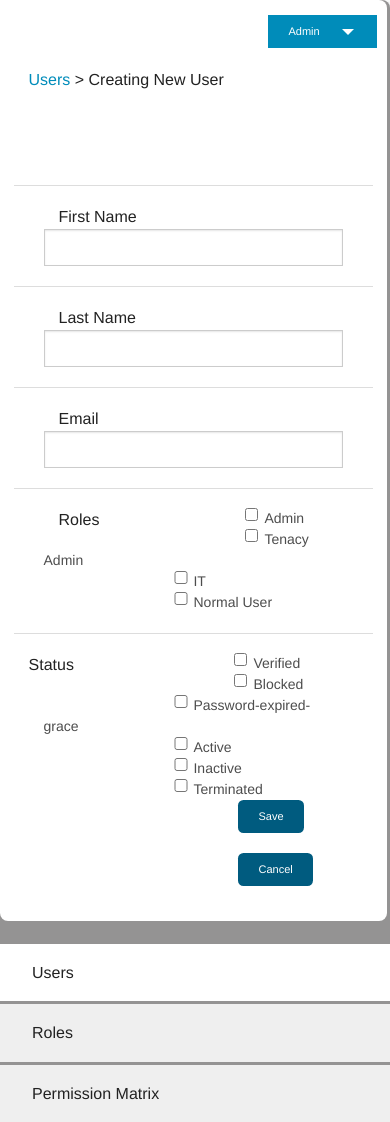
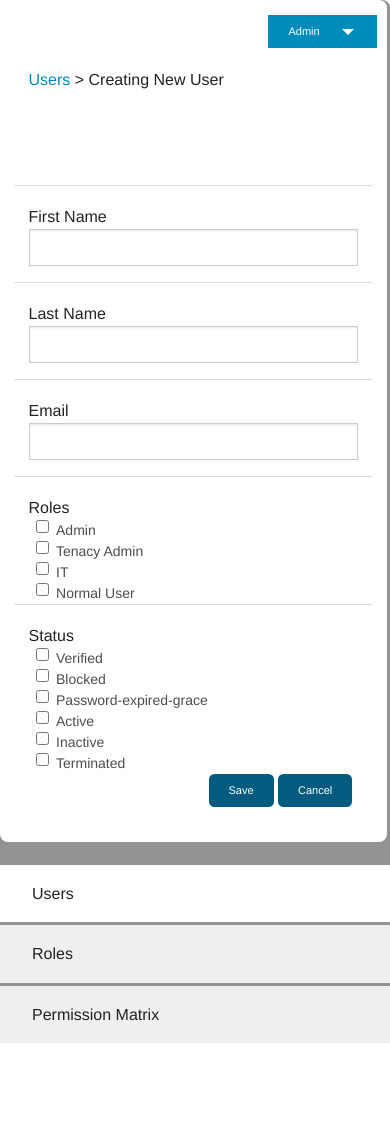
Before and after one commit to xelagfx1/city-z, a website: page index.html in a window 390 px wide. After the commit the page ends 1043 px from the top, so only its background shows below. Drawn offline with Linux system fonts and the light colour scheme.

Commit message:
fixed checkboxes

```diff
--- a/index.html
+++ b/index.html
@@ -10,14 +10,10 @@
     <body>
         <div class="main">
             <div class="container">
-
                 <div class="row">
-
                     <div class="right-column">
-
                         <div class="tabs-content">
                             <div class="content active" id="panel11">
-
                                 <div class="wrapper">
                                     <div class="admin-button">
                                         <button href="#" data-dropdown="drop1" aria-controls="drop1" aria-expanded="false" class="admin">Admin</button>
@@ -27,38 +23,27 @@
                                             <li><a href="#">Yet another</a></li>
                                         </ul>
                                     </div> <!-- end admin-button -->
-
                                     <div class="row row-height">
                                         <div class="users-column"><a>Users</a> > Creating New User</div>
                                     </div>
-
                                     <hr>
-
-
                                     <div class="row">
                                         <form class="form-container">
-
                                             <div class="form-label">First Name</div>
                                             <div class="user-input">
                                                 <input type="text" placeholder="" />
                                             </div>
-
                                             <hr>
-
                                             <div class="form-label">Last Name</div>
                                             <div class="user-input">
                                                 <input type="text" placeholder="" />
                                             </div>
-
                                             <hr>
-
                                             <div class="form-label">Email</div>
                                             <div class="user-input">
                                                 <input type="text" placeholder="" />
                                             </div>
-
                                             <hr>
-
                                             <div class="form-label">Roles</div>
                                                 <div class="user-input">
                                                     <input class="checkbox-item" id="admin-checkbox" type="checkbox">
@@ -68,10 +53,8 @@
                                                     <input class="checkbox-item" id="it-checkbox" type="checkbox"><label for="it-checkbox">IT</label>
                                                     <input class="checkbox-item" id="normal-checkbox" type="checkbox"><label for="normal-checkbox">Normal User</label>
                                                 </div>
-
                                             <hr>
-
-                                            <div class="checkbox-label">Status</div>
+                                            <div class="form-label">Status</div>
                                                 <div class="user-input">
                                                     <input class="checkbox-item"id="verified-checkbox" type="checkbox"><label for="verified-checkbox">Verified</label>
                                                     <input class="checkbox-item"id="blocked-checkbox" type="checkbox"><label for="blocked-checkbox">Blocked</label>
@@ -82,10 +65,6 @@
                                                 </div>
                                         </form>
                                     </div> <!-- end row -->
-
-
-
-
                                       <div class="row">
                                         <div class="save-cancel">
                                           <a href="#" class="default-button">Save</a>
@@ -94,8 +73,8 @@
                                     </div>
                                 </div> <!-- end wrapper -->
                             </div> <!-- end active content -->
-
                             <div class="content" id="panel21" role="tabpanel" aria-hidden="true">
+                                <div class="wrapper">
                                 <div class="form-container">
                                     <div class="row search-row">
                                         <form class="search-form">
@@ -118,7 +97,6 @@
                                             </div>
                                         </form>
                                     </div> <!-- end search-row -->
-
                                     <form class="role-filters">
                                         <div class="row">
                                             <div class="roles-dropdown">
@@ -147,7 +125,6 @@
                                             </div>
                                         </div><!--end row-->
                                     </form>
-
                                     <div class="row">
                                         <div class="roles-table">
                                             <table id="users" class="user-form">
@@ -185,19 +162,14 @@
                                             </table>
                                         </div> <!-- end roles-table -->
                                     </div> <!-- end row -->
-
                                 </div> <!-- end form-container -->
+                                </div> <!-- end wrapper -->
                             </div><!--end panel21-->
-
                             <div class="content" id="panel31">
                             </div>
-
                         </div> <!-- end tabs-content  -->
-
                     </div> <!-- end right-column -->
-
                 <div class="left-column">
-
                     <div class="ul-wrapper">
                         <ul class="tabs vertical" style="margin-top: 5%;" data-tab>
                             <li class="tab-title active"><a href="#panel11">Users</a></li>
@@ -205,18 +177,10 @@
                              <li class="tab-title"><a href="#panel31">Permission Matrix</a></li>
                         </ul>
                     </div>
-
                 </div> <!-- end left-column -->
-
-
                 </div> <!-- end row -->
-
-
-
             </div> <!-- end container -->
         </div> <!-- end main -->
-
     <script src="js/app.js"></script>
-
     </body>
 </html>
--- a/scss/_styles.scss
+++ b/scss/_styles.scss
@@ -209,13 +209,13 @@
     .form-label {
       @include grid-column(
         // Control the number of columns
-        // $columns:3,
+        $columns:5
         // Specify whether or not this is the last column in the row
         // $last-column:false,
         // Choose whether or not to center this column
         // $center:true
         // Choose the number of columns to offset this element by
-        $offset:1
+        // $offset:1
         // Specify how many columns to push this element past
         // $push:3,
         // Specify how many columns to pull this element past
@@ -251,15 +251,38 @@
     }
 }
 
+@media #{$medium-only} {
+    .form-label {
+      @include grid-column(
+        // Control the number of columns
+        $columns:12
+        // Specify whether or not this is the last column in the row
+        // $last-column:false,
+        // Choose whether or not to center this column
+        // $center:true
+        // Choose the number of columns to offset this element by
+        // $offset:1
+        // Specify how many columns to push this element past
+        // $push:3,
+        // Specify how many columns to pull this element past
+        // $pull:9,
+        // Set to true to remove column padding
+        // $collapse:true,
+        // Specify the float direction
+        // $float:right
+      );
+    }
+}
+
 @media #{$small-only} {
     .user-input {
       @include grid-column(
         // Control the number of columns
-        $columns:11,
+        $columns:12
         // Specify whether or not this is the last column in the row
         // $last-column:false,
         // Choose whether or not to center this column
-        $center:true
+        // $center:true
         // Choose the number of columns to offset this element by
         // $offset:2
         // Specify how many columns to push this element past
@@ -267,7 +290,7 @@
         // Specify how many columns to pull this element past
         // $pull:9,
         // Set to true to remove column padding
-        // $collapse:true,
+        // $collapse:true
         // Specify the float direction
         // $float:right
       );
@@ -301,13 +324,13 @@
     .checkbox-label {
       @include grid-column(
         // Control the number of columns
-        $columns:3,
+        $columns:2
         // Specify whether or not this is the last column in the row
         // $last-column:false,
         // Choose whether or not to center this column
         // $center:true
         // Choose the number of columns to offset this element by
-        $offset:1
+        // $offset:1
         // Specify how many columns to push this element past
         // $push:3,
         // Specify how many columns to pull this element past
@@ -347,7 +370,7 @@
     .checkbox-item1 {
       @include grid-column(
         // Control the number of columns
-        $columns:1
+        $columns:12
         // Specify whether or not this is the last column in the row
         // $last-column:false,
         // Choose whether or not to center this column
@@ -393,13 +416,13 @@
     .checkbox-item {
       @include grid-column(
         // Control the number of columns
-        $columns:1,
+        $columns:1
         // Specify whether or not this is the last column in the row
         // $last-column:false,
         // Choose whether or not to center this column
         // $center:true
         // Choose the number of columns to offset this element by
-        $offset:5
+        // $offset:1
         // Specify how many columns to push this element past
         // $push:3,
         // Specify how many columns to pull this element past
@@ -439,13 +462,13 @@
     .save-cancel {
       @include grid-column(
         // Control the number of columns
-        $columns:5,
+        $columns:6,
         // Specify whether or not this is the last column in the row
         // $last-column:false,
         // Choose whether or not to center this column
         // $center:true
         // Choose the number of columns to offset this element by
-        $offset:7
+        $offset:6
         // Specify how many columns to push this element past
         // $push:3,
         // Specify how many columns to pull this element past
@@ -702,6 +725,12 @@ ul li {
     }
 }
 
+@media only screen and (max-width: 64em) {
+    .checkbox-item {
+        margin-top: 20px;
+    }
+}
+
 .row-height {
     height: 150px;
 }
```
Also changed, not shown: css/app.css, 1 other file. Lines whose indentation alone changed are shown as unchanged.
